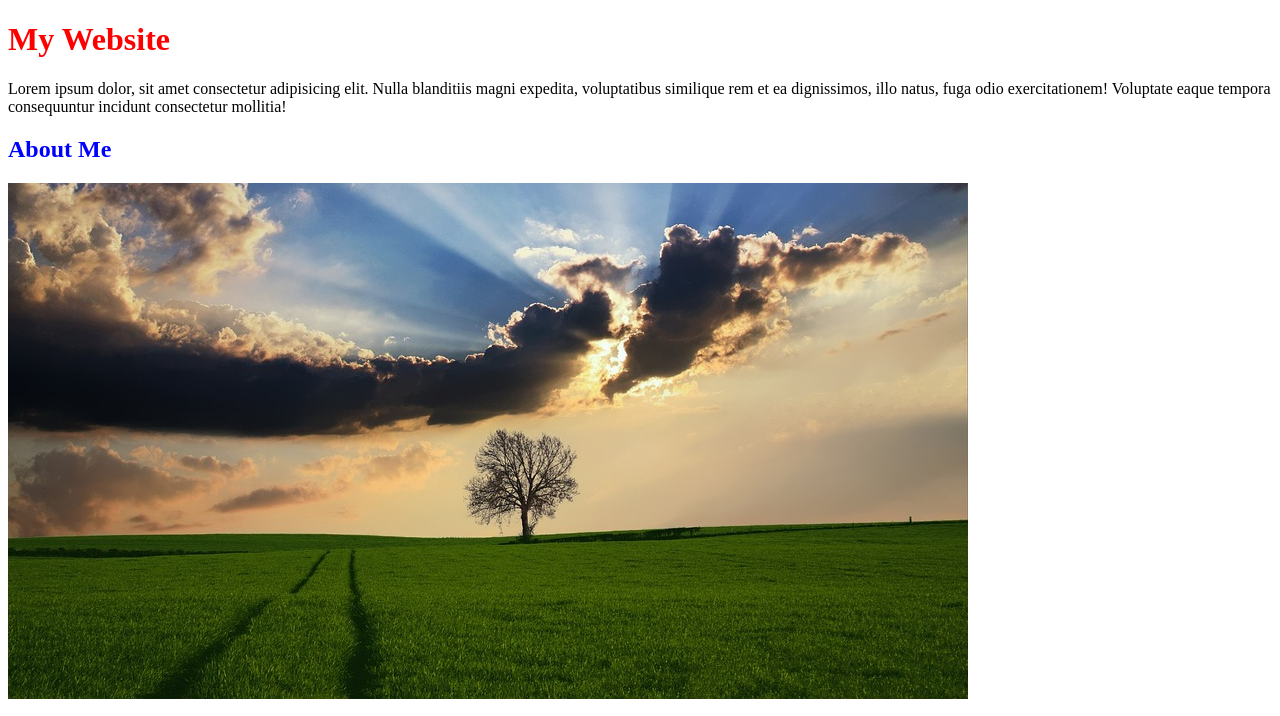
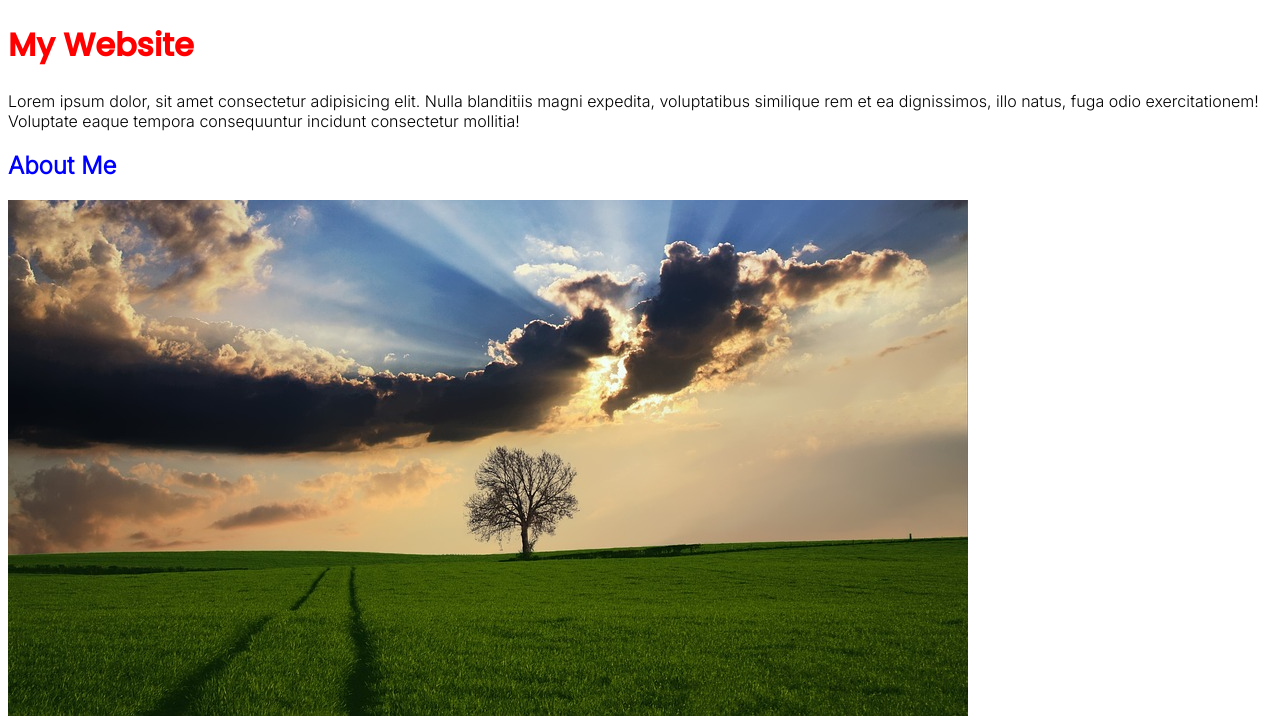
Before and after one commit to bbasanta238/CSS_from_scratch, a plain HTML site: page html/index.html in a window 1280 px wide. Shown: the top 716 px of the page. Drawn offline with Linux system fonts and the light colour scheme.

Commit message:
fontfamily

```diff
--- a/css/style.css
+++ b/css/style.css
@@ -1,5 +1,12 @@
+body{
+    font-family: 'Inter', sans-serif;
+    /* font-family: 'Montserrat', sans-serif; */
+
+}
 .title{
     color: red;
+    font-family: 'Poppins', sans-serif;
+
 }
 
 .subtitle{
@@ -41,4 +48,4 @@ ul>li{
 
 /* ul li{
     /* color: red; */
-/* }  */
+/* }   */
--- a/html/index.html
+++ b/html/index.html
@@ -4,6 +4,10 @@
     <meta charset="UTF-8">
     <meta http-equiv="X-UA-Compatible" content="IE=edge">
     <meta name="viewport" content="width=device-width, initial-scale=1.0">
+    <link rel="preconnect" href="https://fonts.googleapis.com">
+    <link rel="preconnect" href="https://fonts.gstatic.com" crossorigin>
+    <link href="https://fonts.googleapis.com/css2?family=Inter:wght@300&family=Montserrat:wght@300&family=Poppins:wght@500&display=swap" rel="stylesheet">
+    <!-- external fonts link are place above the stylesheet so that before compiling stylesheet the fonts are ready to go -->
     <link rel="stylesheet" href="../css/style.css">
     <title>Learning CSS</title>
 </head>
```
Also changed, not shown: 1 other file.
